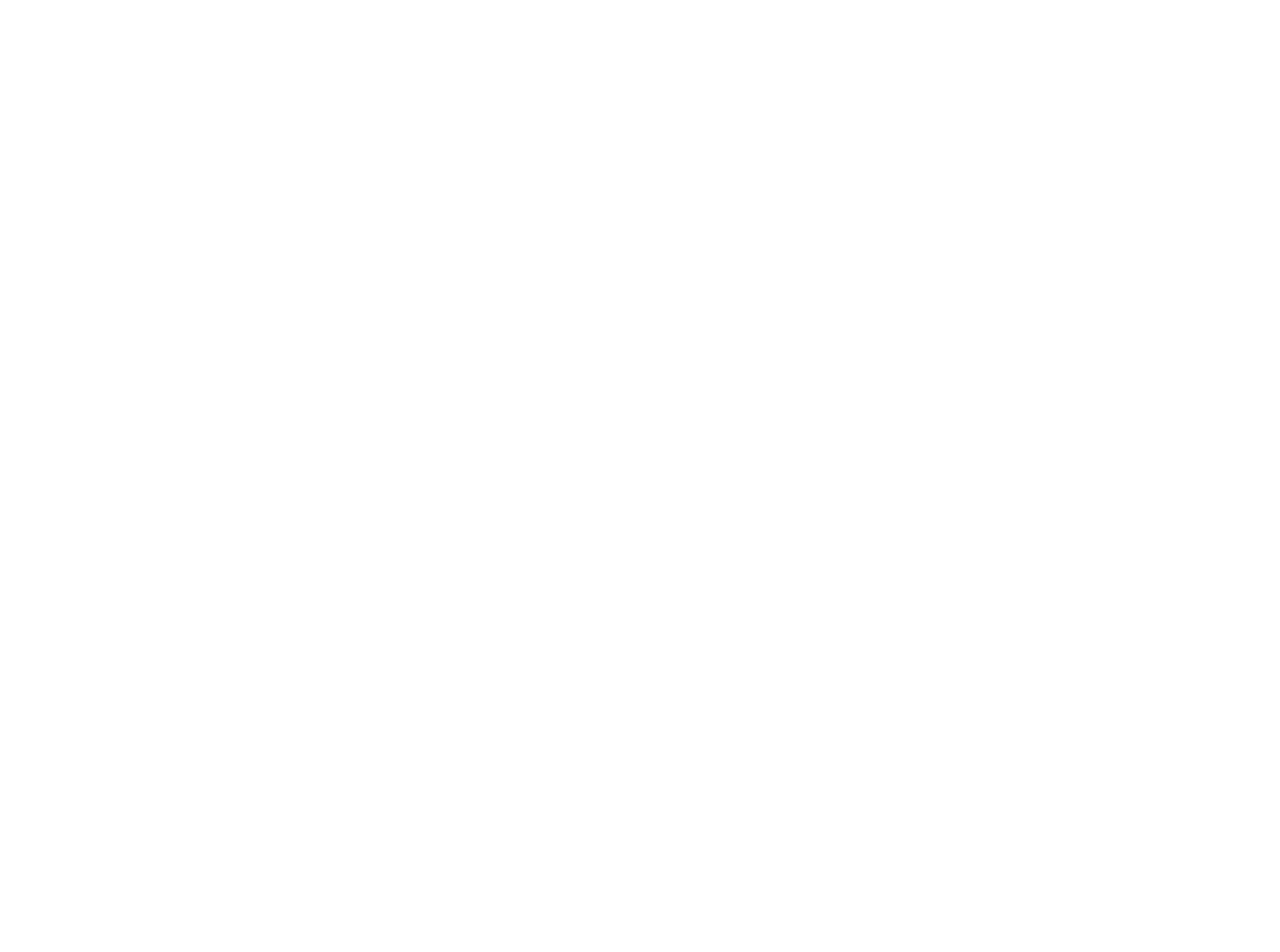
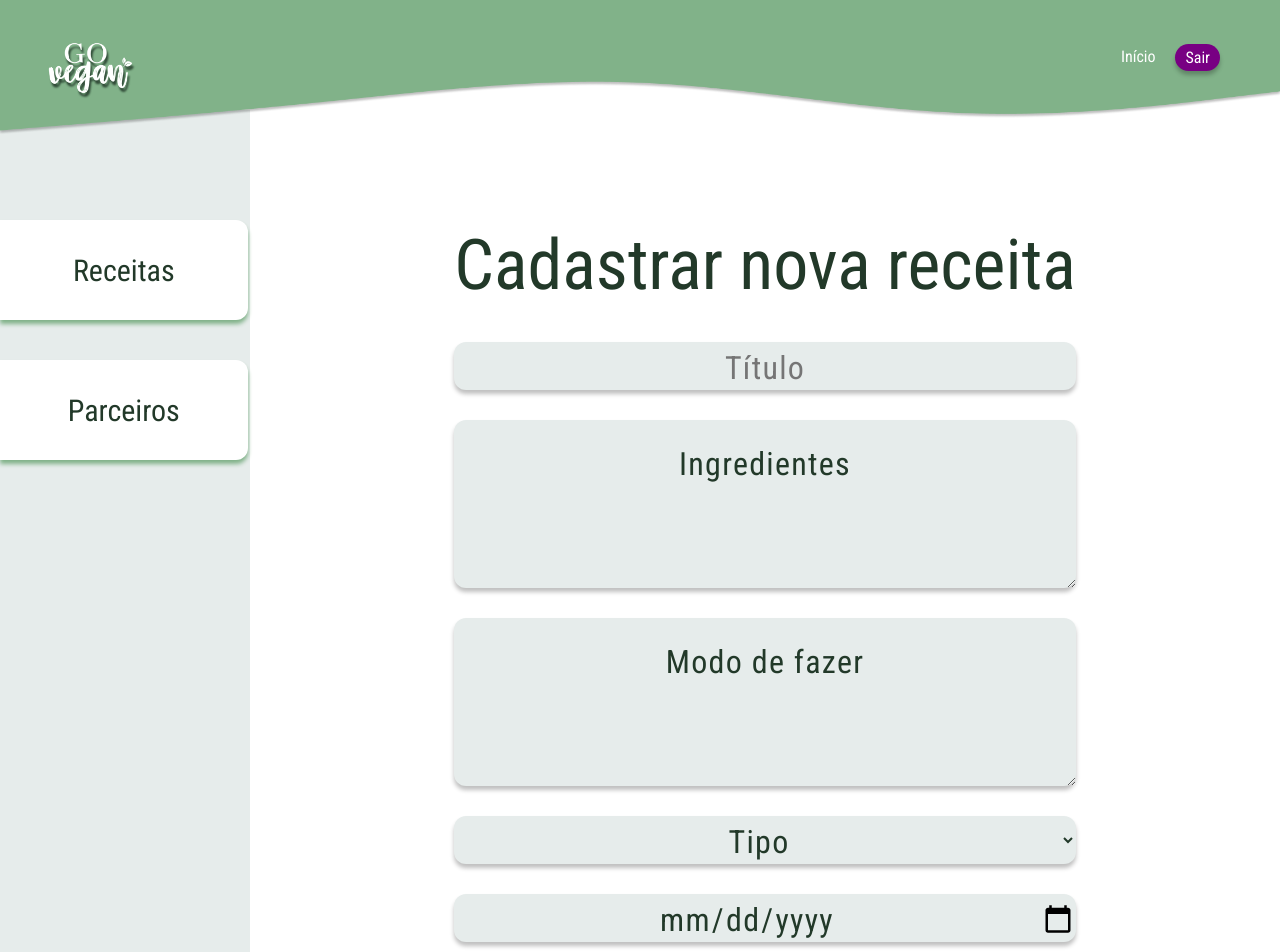
Before and after one commit to julianasinnott/goVegan, a React (Vite) app: page /admin/cadastro-receitas in a window 1280 px wide. Before the commit this address had no page. Shown: the top 952 px of the page. Before the commit the page ends 800 px from the top, so only its background shows below. Built offline with nearby package versions, Linux system fonts and the light colour scheme.

Commit message:
Pages register finished!

```diff
--- a/src/components/templates/AdminTemplate/index.css
+++ b/src/components/templates/AdminTemplate/index.css
@@ -8,4 +8,45 @@
   background-color: var(--gray);
   /* height: 1000px; */
   margin-bottom: -82px;
+  padding-top: 110px;
 }
+
+.column_recipes {
+  display: flex;
+  justify-content: center;
+  align-items: center;
+  width: 99%;
+  height: 100px;
+
+  background: #FFFFFF;
+  box-shadow: 0px 4px 4px #81B289;
+  border-radius: 0px 12px 12px 0px;
+  margin-bottom: 40px;
+
+  font-weight: 400;
+  font-size: 30px;
+  line-height: 59px;
+
+  text-align: center;
+
+  color: #223929;
+}
+
+.column_partners {
+  display: flex;
+  justify-content: center;
+  align-items: center;
+  width: 99%;
+  height: 100px;
+
+  background: #FFFFFF;
+  box-shadow: 0px 4px 4px #81B289;
+  border-radius: 0px 12px 12px 0px;
+
+  font-weight: 400;
+  font-size: 30px;
+  line-height: 59px;
+
+  text-align: center;
+  color: #223929;
+}
--- a/src/components/templates/AdminTemplate/index.jsx
+++ b/src/components/templates/AdminTemplate/index.jsx
@@ -10,7 +10,8 @@ export function AdminTemplate({ children }) {
       <Header type={"ADMIN"} />
       <div className="adm-template">
         <nav className="main-adm__navbar">
-
+          <div className="column_recipes">Receitas</div>
+          <div className="column_partners">Parceiros</div>
         </nav>
         <div style={{ padding: "60px 20px" }}>{children}</div>
       </div>
--- /dev/null
+++ b/src/pages/admin/RegisterPartnersAdmin/index.jsx
@@ -0,0 +1,22 @@
+import { AdminTemplate } from "../../../components/templates/AdminTemplate";
+import "./style.css"
+
+export function RegisterPartnersAdmin() {
+    return(
+      <AdminTemplate>
+        <main className="main_RegisterPartners">
+        <div className="content_RegisterPartners">
+         <form className="form_RegisterPartners">
+         <h1 className="h1_RegisterPartners">Cadastrar novo parceiro</h1>
+          <input className="input_RegisterPartners" type="text" name="nome" placeholder="Nome" />
+          <input className="input_RegisterPartners" type="text" name="cidade" placeholder="Cidade" />
+          <input className="input_RegisterPartners" type="text" placeholder="Endereço" />
+          <input className="input_RegisterPartners" type="text" placeholder="Contato" />
+          <input className="input_RegisterPartners" type="text" placeholder="Upload Imagem" />
+          <button className="btn_RegisterPartners" type="submit">Enviar</button>
+         </form>
+        </div>
+      </main>
+      </AdminTemplate>
+    )
+  }
--- /dev/null
+++ b/src/pages/admin/RegisterPartnersAdmin/style.css
@@ -0,0 +1,89 @@
+.main_RegisterPartners{
+    position: relative;
+    display: flex;
+    justify-content: center;
+    align-items: center;
+    width: 100%;
+    height: 900px;
+    margin-top: 250px;
+}
+
+.h1_RegisterPartners{
+    display: flex;
+    justify-content: center;
+    align-items: center;
+    width: 100%;
+    height: 73px;
+
+    font-weight: 400;
+    font-size: 70px;
+    line-height: 82px;
+    text-align: center;
+    font-family: 'Roboto Condensed';
+
+    color: #223929;
+    margin-top: 30px;
+    margin-bottom: 40px;
+}
+
+.form_RegisterPartners{
+    position: relative;
+    display: flex;
+    flex-direction: column;
+    align-items: center;
+    width: 100%;
+    height: 1200px;
+}
+
+.input_RegisterPartners {
+    width: 100%;
+    height: 4%;
+
+    background: #E6ECEB;
+    box-shadow: 0px 4px 4px rgba(0, 0, 0, 0.25);
+    border-radius: 12px;
+    margin-bottom: 30px;
+    padding-top: 5px;
+    font-weight: 400;
+    font-size: 32px;
+    line-height: 58px;
+
+    text-align: center;
+    letter-spacing: 0.04em;
+
+    color: #223929;
+}
+
+.text-area_RegisterPartners{
+    width: 70%;
+    height: 14%;
+
+    background: #E6ECEB;
+    box-shadow: 0px 4px 4px rgba(0, 0, 0, 0.25);
+    border-radius: 12px;
+    font-weight: 400;
+    font-size: 32px;
+    line-height: 58px;
+    padding-top: 15px;
+
+    text-align: center;
+    letter-spacing: 0.04em;
+    margin-bottom: 30px;
+    color: #223929;
+}
+
+.btn_RegisterPartners{
+    all: unset;
+    width: 100%;
+    height: 4%;
+    background: #780083;
+    box-shadow: 0px 4px 4px rgba(0, 0, 0, 0.25);
+    border-radius: 12px;
+    font-weight: 700;
+    font-size: 32px;
+    line-height: 58px;
+    text-align: center;
+    letter-spacing: 0.04em;
+
+    color: #FFFFFF;
+}
--- /dev/null
+++ b/src/pages/admin/RegisterRecipesAdmin/index.jsx
@@ -0,0 +1,27 @@
+import { AdminTemplate } from "../../../components/templates/AdminTemplate";
+import "./style.css"
+
+export function RegisterRecipesAdmin() {
+    return(
+      <AdminTemplate>
+        <main className="main_RegisterRecipes">
+        <div className="content_RegisterRecipes">
+          <h1 className="h1_RegisterRecipes">Cadastrar nova receita</h1>
+          <form className="form_RegisterRecipes">
+          <input className="input_RegisterRecipes" type="text" placeholder="Título" />
+          <textarea className="text-area_RegisterRecipes" placeholder="Ingredientes" cols="30" rows="10">Ingredientes</textarea>
+          <textarea className="text-area_RegisterRecipes" placeholder="Modo de fazer" cols="30" rows="10">Modo de fazer</textarea>
+          <select className="input_RegisterRecipes">
+            <option value="Tipo" selected="selected" disabled>Tipo</option>
+            <option value="Doce">Doce</option>
+            <option value="Salgado">Salgado</option>
+          </select>
+          <input className="input_RegisterRecipes" type="date" placeholder="Data" />
+          <input className="input_RegisterRecipes" type="text" placeholder="Upload Imagem" />
+          <button className="btn_RegisterRecipes" type="submit">Enviar</button>
+          </form>
+        </div>
+      </main>
+      </AdminTemplate>
+    )
+  }
--- /dev/null
+++ b/src/pages/admin/RegisterRecipesAdmin/style.css
@@ -0,0 +1,89 @@
+.main_RegisterRecipes{
+    position: relative;
+    display: flex;
+    justify-content: center;
+    align-items: center;
+    width: 100%;
+    height: 900px;
+    margin-top: 250px;
+}
+
+.h1_RegisterRecipes{
+    display: flex;
+    justify-content: center;
+    align-items: center;
+    width: 100%;
+    height: 73px;
+
+    font-weight: 400;
+    font-size: 70px;
+    line-height: 82px;
+    text-align: center;
+    font-family: 'Roboto Condensed';
+
+    color: #223929;
+    margin-top: 30px;
+    margin-bottom: 40px;
+}
+
+.form_RegisterRecipes{
+    position: relative;
+    display: flex;
+    flex-direction: column;
+    align-items: center;
+    width: 100%;
+    height: 1200px;
+}
+
+.input_RegisterRecipes {
+    width: 100%;
+    height: 4%;
+
+    background: #E6ECEB;
+    box-shadow: 0px 4px 4px rgba(0, 0, 0, 0.25);
+    border-radius: 12px;
+    margin-bottom: 30px;
+    padding-top: 5px;
+    font-weight: 400;
+    font-size: 32px;
+    line-height: 58px;
+
+    text-align: center;
+    letter-spacing: 0.04em;
+
+    color: #223929;
+}
+
+.text-area_RegisterRecipes{
+    width: 100%;
+    height: 14%;
+
+    background: #E6ECEB;
+    box-shadow: 0px 4px 4px rgba(0, 0, 0, 0.25);
+    border-radius: 12px;
+    font-weight: 400;
+    font-size: 32px;
+    line-height: 58px;
+    padding-top: 15px;
+
+    text-align: center;
+    letter-spacing: 0.04em;
+    margin-bottom: 30px;
+    color: #223929;
+}
+
+.btn_RegisterRecipes{
+    all: unset;
+    width: 100%;
+    height: 4%;
+    background: #780083;
+    box-shadow: 0px 4px 4px rgba(0, 0, 0, 0.25);
+    border-radius: 12px;
+    font-weight: 700;
+    font-size: 32px;
+    line-height: 58px;
+    text-align: center;
+    letter-spacing: 0.04em;
+
+    color: #FFFFFF;
+}
--- a/src/routes.jsx
+++ b/src/routes.jsx
@@ -18,6 +18,8 @@ import { RecipesAdmin } from './pages/admin/RecipesAdmin/index'
 import { ScrollToTop } from './pages/ScrollToTop';
 import { PartnersAdmin } from './pages/admin/PartnersAdmin';
 import { LoginAdmPage } from './pages/admin/LoginAdmPage';
+import { RegisterPartnersAdmin } from './pages/admin/RegisterPartnersAdmin';
+import { RegisterRecipesAdmin } from './pages/admin/RegisterRecipesAdmin';
 
 
 export function RoutesGoVegan() {
@@ -38,6 +40,8 @@ export function RoutesGoVegan() {
           <Route path="login" element={<LoginAdmPage />} />
           <Route path="admin/receitas" element={<RecipesAdmin />} />
           <Route path="admin/parceiros" element={<PartnersAdmin />} />
+          <Route path="admin/cadastro-parceiros" element={<RegisterPartnersAdmin />} />
+          <Route path="admin/cadastro-receitas" element={<RegisterRecipesAdmin />} />
         </Routes>
       </ScrollToTop>
     </BrowserRouter>
```
